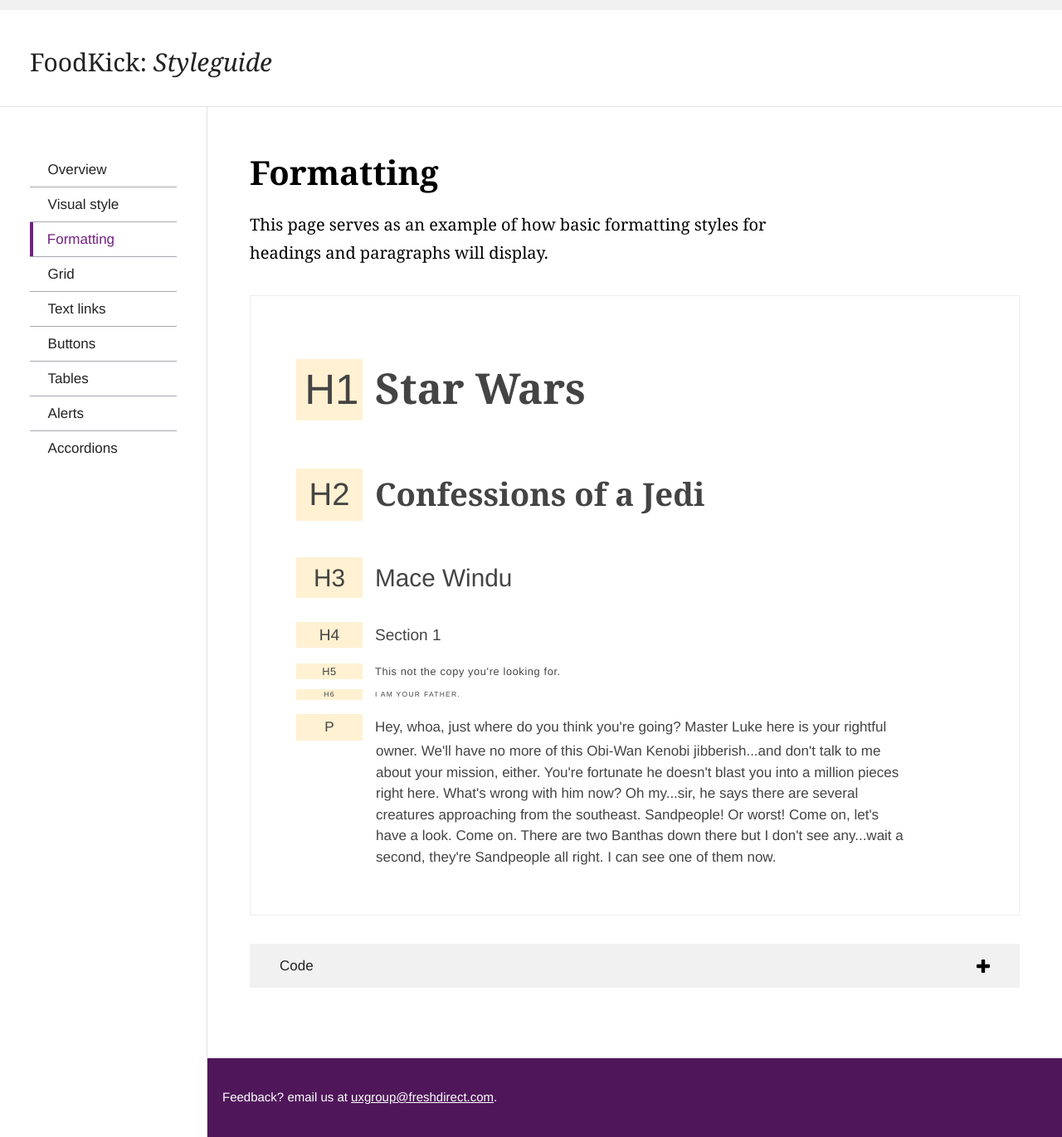
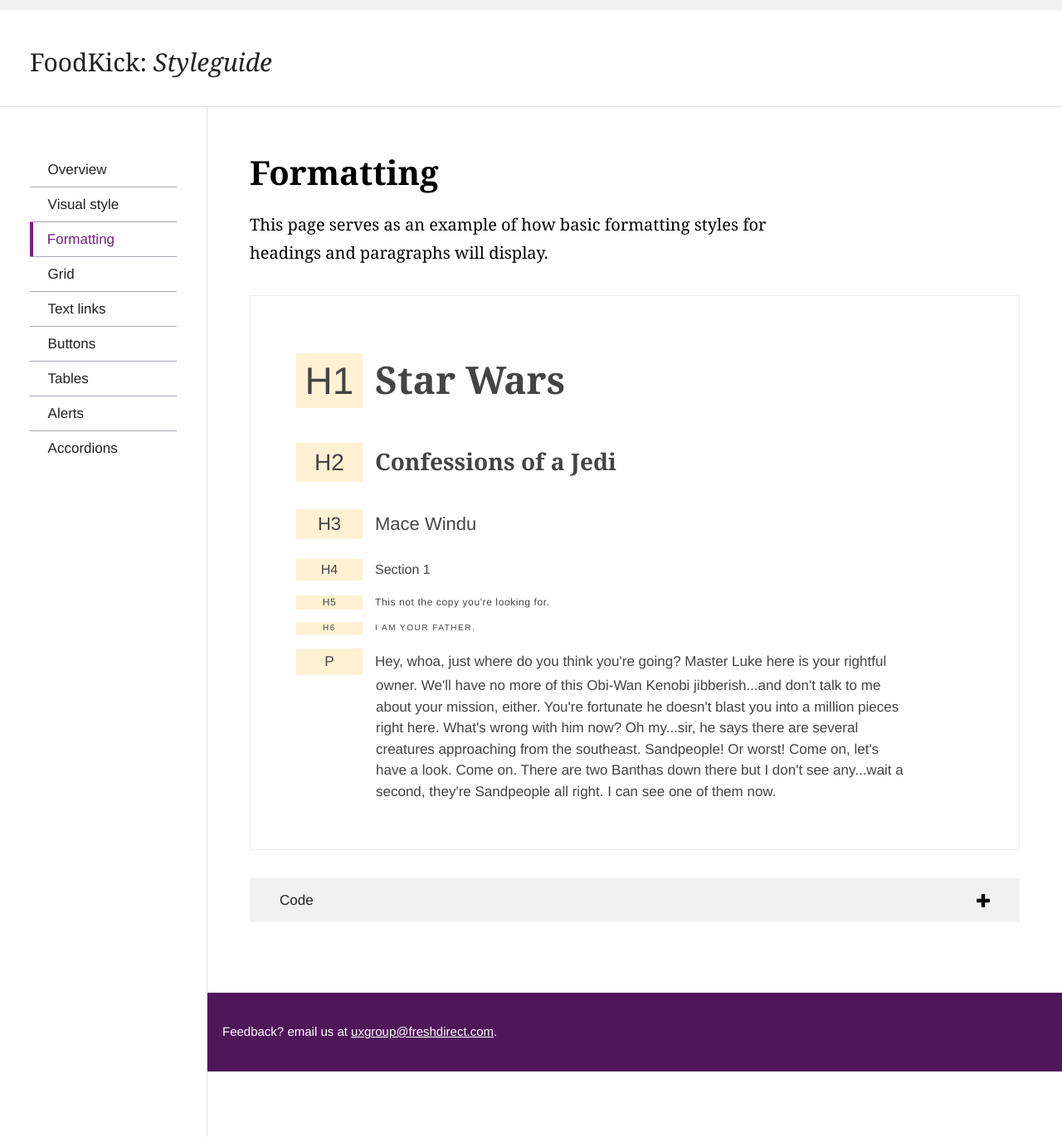
Before and after one commit to foodkick/foodkick.github.io, a Jekyll site: the page built from _elements/formatting.md, in a window 1280 px wide and 1371 px high. Shown: the whole window at 83% size. Built offline with Jekyll 4.4.1, drawn with Linux system fonts in a browser that asks for light colours; Markdown is read by kramdown in place of the engine named in the settings.

Commit message:
Added basic font sizes in a sassy way

```diff
--- a/assets/_scss/core/_variables.scss
+++ b/assets/_scss/core/_variables.scss
@@ -1,15 +1,15 @@
 // Sizes
-$font-size-base:       100%;								// ~16px
+$font-size-base:       	100%;								// ~16px
 
-$font-size-huge:       3.5em;
-$font-size-xxlarge:    2.5em;
-$font-size-xlarge:     2em;
-$font-size-large:      1.5em;
+$font-size-huge:       	46px;
+$font-size-xlarge:		28px;
+$font-size-large:     	22px;
 
-$font-size-small:      ceil(($font-size-base * 	0.85)); 	// ~12px
-$font-size-xsmall:     ceil(($font-size-base * 	0.714)); 	// ~10px
+$font-size-medium:      16px;
 
-$font-size-tiny:       ceil(($font-size-base * 	0.571)); 	// ~8px
+$font-size-small:      	12px;
+$font-size-xsmall:     	10px;
+$font-size-tiny:       	8px;
 
 
 // Typography
--- a/assets/css/styleguide.scss
+++ b/assets/css/styleguide.scss
@@ -1120,7 +1120,7 @@ a.tooltip-small.info:hover:before{
       font-size: 2em;
       line-height: 1.25em;
     }
-    font-size: 3em;
+    font-size: $font-size-huge;
     line-height: 1.05em;
   }
   h2{
@@ -1128,7 +1128,7 @@ a.tooltip-small.info:hover:before{
       font-size: 1.625em;
       line-height: 1.153em;
     }
-    font-size: 2.25em;
+    font-size: $font-size-xlarge;
     line-height: 1.25em;
   }
   h3{
@@ -1136,7 +1136,7 @@ a.tooltip-small.info:hover:before{
       font-size: 1.375em;
       line-height: 1.136em;
     }
-    font-size: 1.75em;
+    font-size: $font-size-large;
     font-family: $font-sans;
     font-weight: $font-medium;
     line-height: 1.25em;
@@ -1145,7 +1145,7 @@ a.tooltip-small.info:hover:before{
     @media (max-width: $small-screen) {
       line-height: 1.11em;
     }
-    font-size: 1.125em;
+    font-size: $font-size-medium;
     font-family: $font-sans;
     font-weight: $font-medium;
     line-height: 1.222em;
@@ -1155,7 +1155,7 @@ a.tooltip-small.info:hover:before{
       font-size: 0.65em;
       line-height: 1em;
     }
-    font-size: 0.75em;
+    font-size: $font-size-small;
     font-family: $font-sans;
     font-weight: $font-medium;
     line-height: 1.05em;
@@ -1166,7 +1166,7 @@ a.tooltip-small.info:hover:before{
       font-size: 0.45em;
       line-height: 1em;
     }
-    font-size: 0.50em;
+    font-size: $font-size-xsmall;
     font-family: $font-sans;
     font-weight: $font-medium;
     line-height: 1.05em;
```
